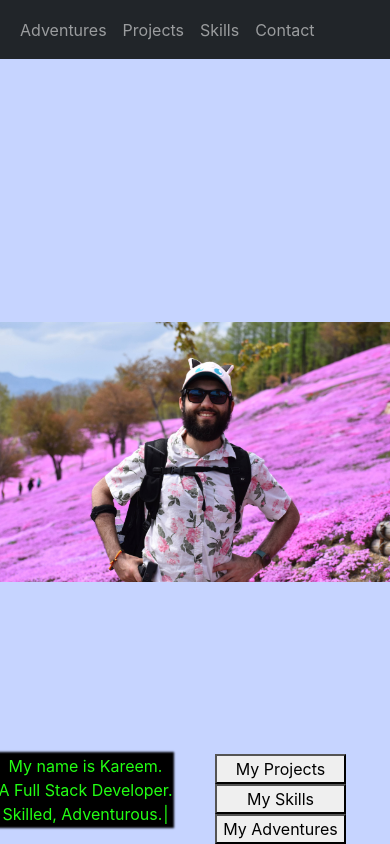
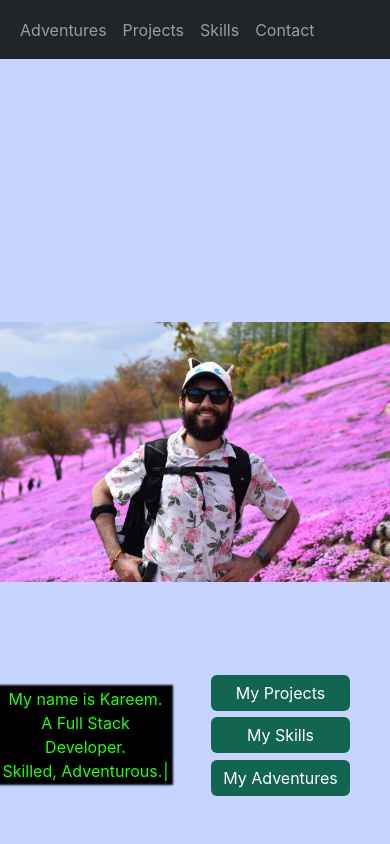
Before and after one commit to CSG55/kareem-portfolio, a React (Create React App) app in the folder kareem-portfolio/: page / in a window 390 px wide. Built offline with nearby package versions, Linux system fonts and the light colour scheme.

Commit message:
organizing stylesheets, portfolio desktop view styles. new image is needed for mobile view

```diff
--- a/kareem-portfolio/src/components/App.js
+++ b/kareem-portfolio/src/components/App.js
@@ -1,6 +1,4 @@
-import logo from '../logo.svg';
-import '../styles/App.scss';
-import '../styles/vendor.scss';
+import '../styles/index.scss';
 import NavBar from "./NavBar";
 import PortfolioDashboard from "./PortfolioDashboard";
 
--- a/kareem-portfolio/src/components/PortfolioDashboard.js
+++ b/kareem-portfolio/src/components/PortfolioDashboard.js
@@ -37,9 +37,9 @@ function PortfolioDashboard() {
                 </Col>
                 <Col className={'d-flex justify-content-center'}>
                     <div className={'btn-container'}>
-                        <button>My Projects</button>
-                        <button>My Skills</button>
-                        <button>My Adventures</button>
+                        <button className='btn btn-primary'>My Projects</button>
+                        <button className='btn btn-primary'>My Skills</button>
+                        <button className='btn btn-primary'>My Adventures</button>
                     </div>
                 </Col>
             </Row>
--- a/kareem-portfolio/src/styles/App.scss
+++ b/kareem-portfolio/src/styles/App.scss
@@ -50,7 +50,7 @@
   & .dashboard-footer-row {
     position: absolute;
     width: 100%;
-    bottom: 0;
+    bottom: 45px;
     left: 0;
     right: 0;
   }
--- /dev/null
+++ b/kareem-portfolio/src/styles/buttons.scss
@@ -0,0 +1,17 @@
+@import 'variables';
+
+.btn{
+  margin: 0.2em;
+
+  &.btn-primary {
+    background-color: $primary-green;
+    border: $primary-green;
+  }
+  &:hover {
+    background-color: $light-green;
+  }
+  &:focus,
+  &:active {
+    background-color: $green-gray!important;
+  }
+}
--- /dev/null
+++ b/kareem-portfolio/src/styles/index.scss
@@ -0,0 +1,4 @@
+@import 'variables';
+@import 'App';
+@import 'vendor';
+@import 'buttons';
--- a/kareem-portfolio/src/styles/variables.scss
+++ b/kareem-portfolio/src/styles/variables.scss
@@ -1 +1,5 @@
 $background-theme: #C6D4FF;
+$primary-green: #12664F;
+$light-green: #307473;
+$turquoise: #7a82ab;
+$green-gray: #2dc2bd;
--- a/kareem-portfolio/src/styles/vendor.scss
+++ b/kareem-portfolio/src/styles/vendor.scss
@@ -3,7 +3,7 @@
 .Typewriter {
   background-color: black;
   color: #23ff13;
-  position: absolute;
   width: fit-content;
   box-shadow: 0px 0px 2px 2px black;
+  margin: auto;
 }
```
